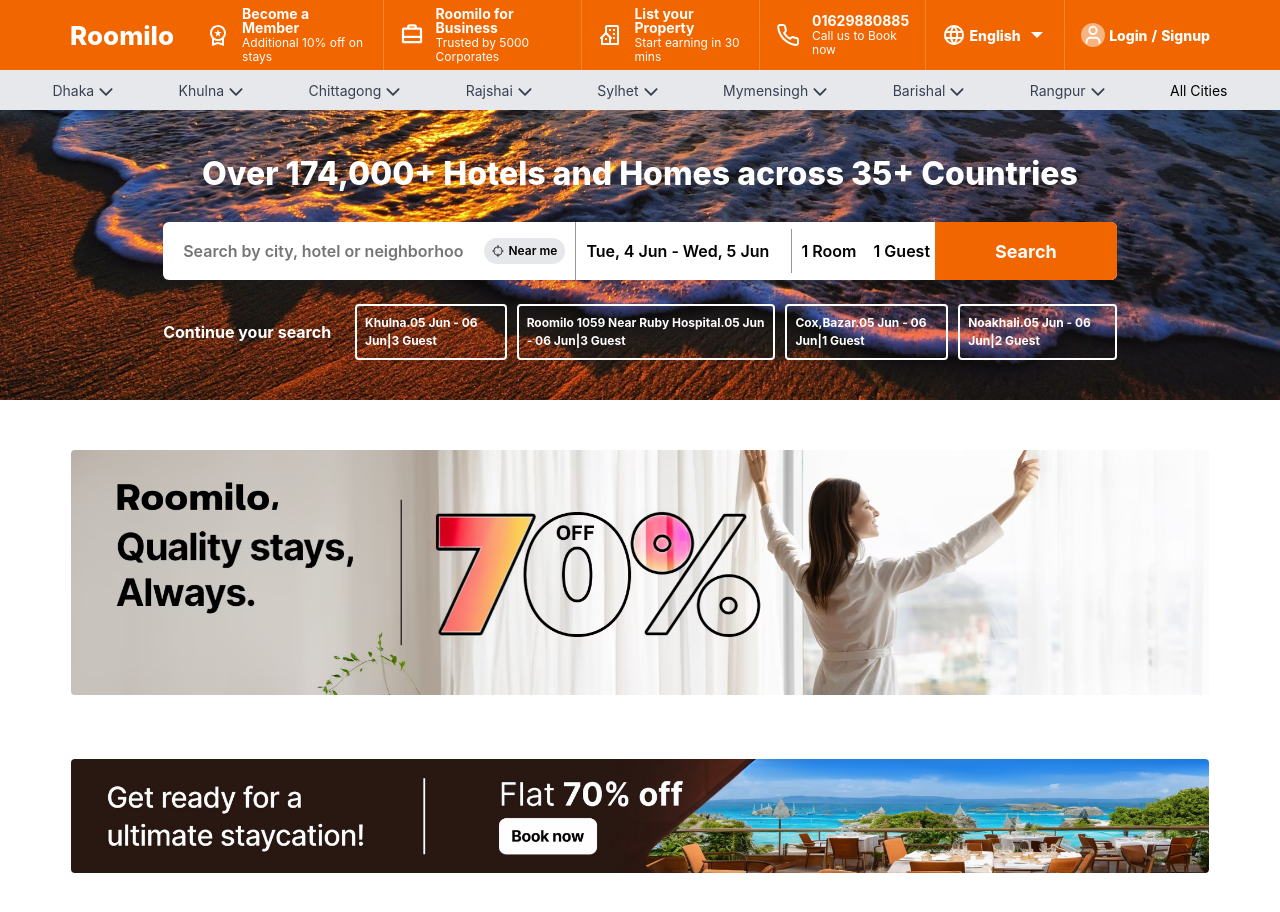
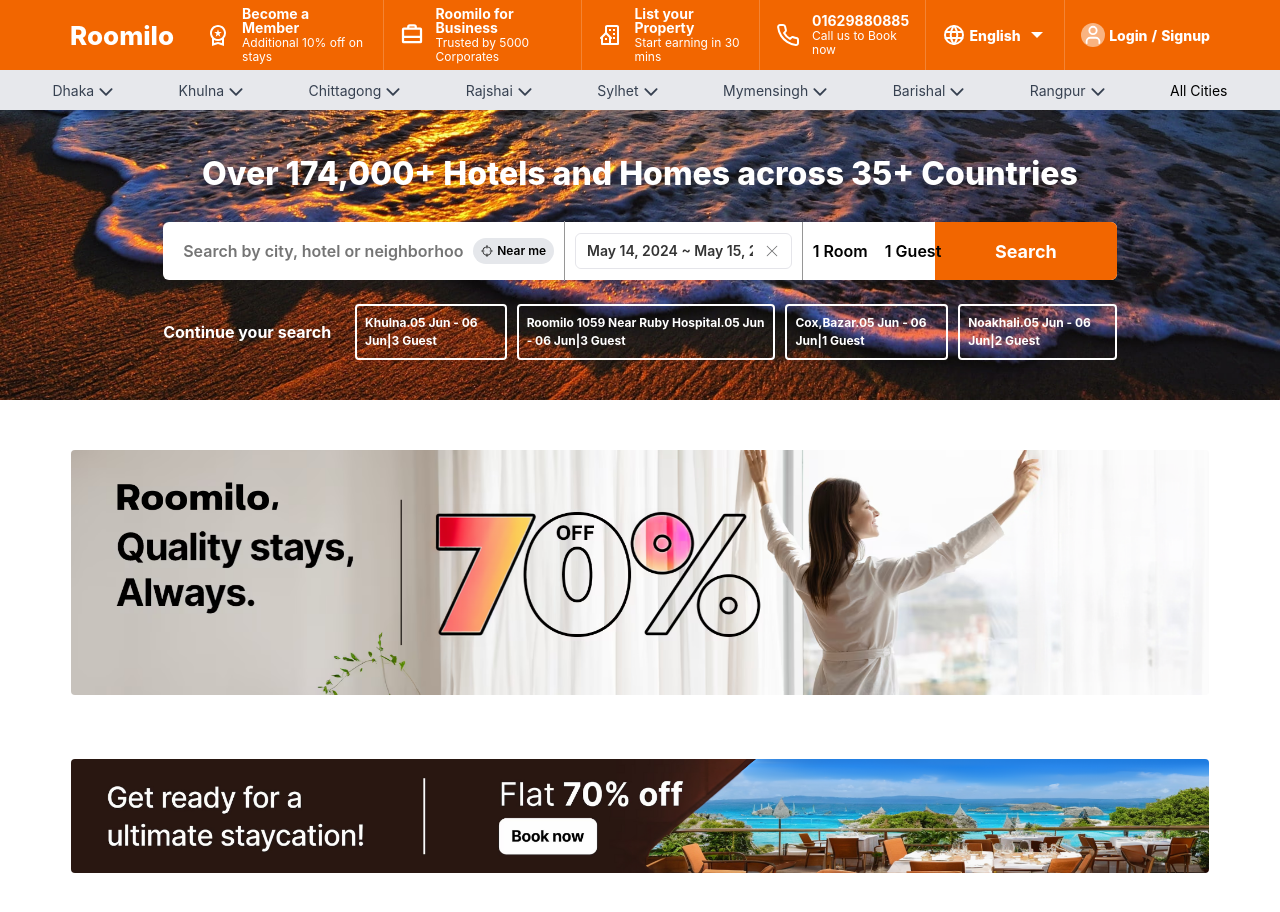
Before and after one commit to nissandev/roomiloLanchPage, a Next.js app: page / in a window 1280 px wide. Shown: the top 912 px of the page. Built offline with nearby package versions, Linux system fonts and the light colour scheme.

Commit message:
date picker

```diff
--- a/package.json
+++ b/package.json
@@ -13,7 +13,8 @@
     "next": "14.2.3",
     "react": "^18",
     "react-dom": "^18",
-    "react-icons": "^5.2.1"
+    "react-icons": "^5.2.1",
+    "rsuite": "^5.64.0"
   },
   "devDependencies": {
     "@types/node": "^20",
--- a/src/app/globals.css
+++ b/src/app/globals.css
@@ -2,6 +2,7 @@
 @tailwind components;
 @tailwind utilities;
 @import url('https://fonts.googleapis.com/css2?family=Inter:wght@100..900&display=swap');
+
 
 
 
--- a/src/app/layout.tsx
+++ b/src/app/layout.tsx
@@ -1,10 +1,17 @@
 import type { Metadata } from "next";
 import "./globals.css";
-import dynamic from 'next/dynamic';
+import "rsuite/dist/rsuite-no-reset.min.css";
+import dynamic from "next/dynamic";
 import { Suspense } from "react";
+import { CustomProvider } from "rsuite";
 // const inter = Inter({ subsets: ["greek"] });
-const DesktopTopNav = dynamic(() => import('@/components/Shared/DesktopTopNav'), { suspense: true });
-const DistrictList = dynamic(() => import('@/components/Shared/DistrictList'), { suspense: true });
+const DesktopTopNav = dynamic(
+  () => import("@/components/Shared/DesktopTopNav"),
+  { suspense: true }
+);
+const DistrictList = dynamic(() => import("@/components/Shared/DistrictList"), {
+  suspense: true,
+});
 
 export const metadata: Metadata = {
   title: "Roomilo || Your Travel Solution ",
@@ -17,13 +24,19 @@
 }: Readonly<{
   children: React.ReactNode;
 }>) {
+  setTimeout(() => {
+    return "loading........";
+  }, 1000);
+
   return (
-    <html lang='en'>
+    <html lang="en">
       <body className={` prevent-select overflow-x-hidden`}>
         <Suspense fallback={"Loading..."}>
-          <DesktopTopNav />
-          <DistrictList/>
-          <div>{children}</div>
+          <CustomProvider>
+            <DesktopTopNav />
+            <DistrictList />
+            <div>{children}</div>
+          </CustomProvider>
         </Suspense>
       </body>
     </html>
--- a/src/components/Searchbar/Searchbar.tsx
+++ b/src/components/Searchbar/Searchbar.tsx
@@ -2,6 +2,8 @@
 import React, { useReducer, useState } from "react";
 import { TfiTarget } from "react-icons/tfi";
 import { AiOutlineMinus, AiOutlinePlus } from "react-icons/ai";
+import { DateRangePicker } from "rsuite";
+import isAfter from "date-fns/isAfter";
 
 const initialState = {
   totalRooms: 1,
@@ -35,7 +37,9 @@
       return {
         ...state,
         totalRooms: state.totalRooms - 1,
-        totalGuests: state.totalGuests - state.roomAndGuests[state.roomAndGuests.length - 1].totalGuest,
+        totalGuests:
+          state.totalGuests -
+          state.roomAndGuests[state.roomAndGuests.length - 1].totalGuest,
         roomAndGuests: state.roomAndGuests.slice(0, -1),
       };
     case "INCREASE_GUEST":
@@ -68,6 +72,14 @@
 const Searchbar = () => {
   const [isGuestDropdownOpen, setGuestDropdownOpen] = useState(false);
   const [state, dispatch] = useReducer(reducer, initialState);
+  const {
+    allowedMaxDays,
+    allowedDays,
+    allowedRange,
+    // beforeToday,
+    afterToday,
+    combine,
+  } = DateRangePicker;
 
   const recentSearch = [
     {
@@ -113,6 +125,28 @@
     dispatch({ type: "DECREASE_GUEST", payload: index });
   };
 
+
+  interface DateObject {
+    day: number;
+    month: number;
+    year: number;
+}
+function getTomorrow(): Date {
+  const today = new Date();
+  const tomorrow = new Date(today);
+  tomorrow.setDate(tomorrow.getDate() + 1);
+  return tomorrow;
+}
+
+// Function to disable dates before today
+function beforeToday(date: Date): boolean {
+  const today = new Date();
+  return date < today;
+}
+
+const today = new Date();
+const tomorrow = getTomorrow();
+
   return (
     <div>
       <div className="py-10 bg-[url(./../assets/images/bannerwallp.jpg)] bg-no-repeat bg-cover bg-bottom flex md:flex-col gap-6 items-center justify-center">
@@ -120,8 +154,8 @@
           Over 174,000+ Hotels and Homes across 35+ Countries
         </h1>
         {/* ----------Searchbar start------------------- */}
-        <div className="h-auto flex flex-col md:flex-row items-center justify-evenly bg-white w-full md:w-[74.5%] mx-4 md:mx-[15.5em] rounded-md font-semibold">
-          <div className="flex flex-col md:flex-row items-center justify-between flex-grow border-b md:border-r border-[#969696] md:border-b-0 h-auto md:h-[58px] p-2.5 md:px-[10px] w-full md:w-auto">
+        <div className="h-auto flex flex-col md:flex-row items-center justify-evenly bg-white w-full md:w-[74.5%] mx-4 md:mx-[15.5em] rounded-md font-semibold md:h-[58px]">
+          <div className="flex flex-col md:flex-row items-center justify-between flex-grow border-b md:border-r border-[#969696] md:border-b-0 h-auto  p-2.5 md:px-[10px] w-full md:w-auto">
             <p className="w-full md:w-[70%] h-[96%] mb-2 md:mb-0">
               <input
                 className="focus:ring-blue-500 focus:outline-none border-none focus:ring-0 focus:border-none md:min-w-[300px] w-full h-full p-2.5 placeholder:text-[#757575]"
@@ -137,17 +171,28 @@
             </p>
           </div>
           <div className="flex p-2.5 gap-1 items-center flex-grow border-b md:border-r border-[#969696] md:border-b-0 h-auto md:h-full w-full md:w-auto whitespace-nowrap">
-            <p>Tue, 4 Jun</p>
+            {/* <p>Tue, 4 Jun</p>
             <p>-</p>
-            <p>Wed, 5 Jun</p>
+            <p>Wed, 5 Jun</p> */}
+            <DateRangePicker
+              format="MMM dd, yyyy"
+              shouldDisableDate={beforeToday}
+              className="w-full border-none custom-date-range-picker"
+              defaultValue={[today, tomorrow]}
+            />
           </div>
           <div className=" flex p-2.5 gap-1 items-center flex-grow h-auto md:h-full w-full md:w-auto whitespace-nowrap relative">
             <div
               onClick={() => setGuestDropdownOpen(!isGuestDropdownOpen)}
               className="cursor-pointer flex  gap-4 items-center flex-grow h-auto md:h-full w-full"
             >
-              <p className="w-14"><span className="">{state.totalRooms}</span> Room</p>
-              <p className="w-10"> <span className="">{state.totalGuests} </span>Guest</p>
+              <p className="w-14">
+                <span className="">{state.totalRooms}</span> Room
+              </p>
+              <p className="w-10">
+                {" "}
+                <span className="">{state.totalGuests} </span>Guest
+              </p>
             </div>
             <ul
               className={`${
@@ -244,7 +289,9 @@
         {/* --------- Search history Start---------------*/}
         <div className="md:w-[74.5%] mx-4 md:mx-[15.5em]">
           <div className="flex items-center gap-[24px] text-white">
-            <p className="text-[16px] font-bold whitespace-nowrap">Continue your search</p>
+            <p className="text-[16px] font-bold whitespace-nowrap">
+              Continue your search
+            </p>
             <div className="flex items-center gap-[10px]">
               {recentSearch?.slice(0, 4)?.map((search, ind) => (
                 <p
```
Also changed, not shown: 1 other file (tests, documents, lock files or other folders).
